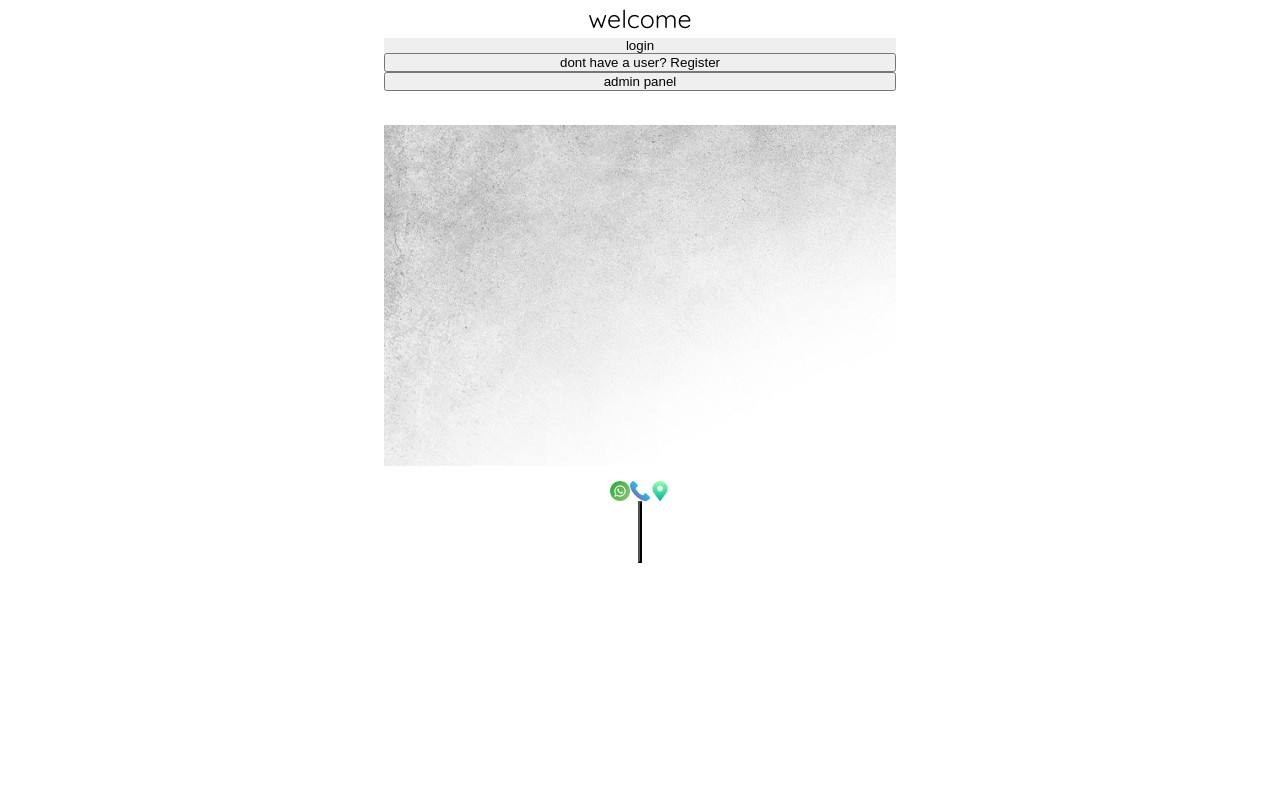
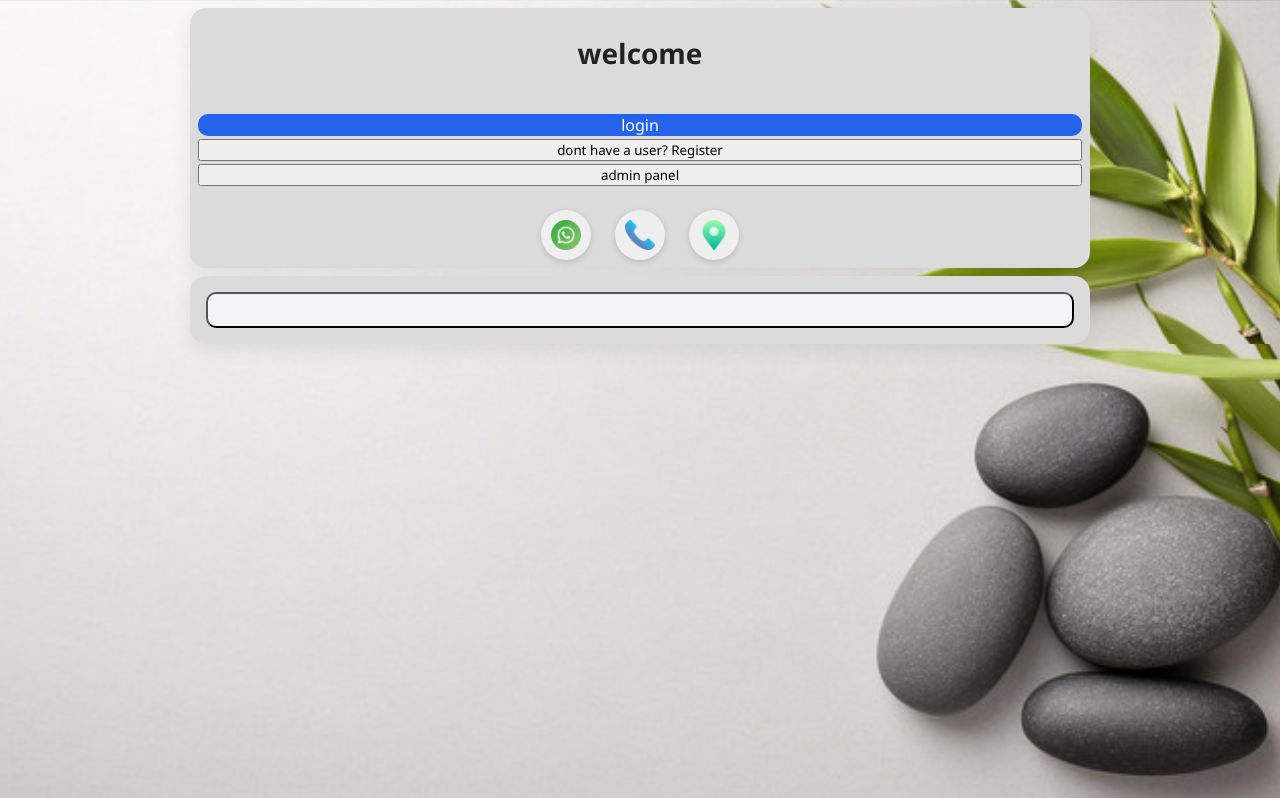
Before and after one commit to omrishe/SchedulEase, a React (Vite) app in the folder frontend/: page /store/1 in a window 1280 px wide. Shown: the top 798 px of the page. Built offline with nearby package versions, Linux system fonts and the light colour scheme; no server answers.

Commit message:
worked on site looks

```diff
--- a/frontend/src/App.css
+++ b/frontend/src/App.css
@@ -1,165 +1,217 @@
-.mainWindow {
-  padding: 0% 30% 0% 30%;
-  width: 100%;
-  height: 100%;
-  flex-direction: column;
-  display: flex;
-}
+/* defaults */
 * {
   padding: 0;
   margin: 0;
+  box-sizing: border-box;
   color: black;
+  font-family: "Segoe UI", Roboto, sans-serif;
 }
 
+body, html {
+  background: url("/assets/defaultMainWindowBackground.jpg") no-repeat center center fixed;
+  background-size: cover;
+  margin: 0;
+  padding: 0;
+}
+
+
+
+/* Main window container */
+.interactionContainer {
+  background: url("/assets/mainWindowPic.jpg") no-repeat center center fixed;
+  max-width: 900px;
+  margin: 0.5rem auto;
+  padding: 0.5rem;
+  background: rgb(219, 219, 219);
+  border-radius: 16px;
+  box-shadow: 0 6px 20px rgba(0, 0, 0, 0.08);
+  display: flex;
+  flex-direction: column;
+  gap: 1.5rem;
+  overflow: hidden;
+}
+
+.appointmentMainWindow{
+  max-width: 900px;
+  margin: 0.5rem auto;
+  padding: 0.5rem;
+  background: rgb(219, 219, 219);
+  border-radius: 16px;
+  box-shadow: 0 6px 20px rgba(0, 0, 0, 0.08);
+  display: flex;
+  flex-direction: column;
+  gap: 1.5rem;
+  overflow: hidden;
+}
+
+.dateContainerMainWindow{
+  padding:50px;
+}
+
+/* Welcome message */
 .welcomeParagraph {
   text-align: center;
-  font-size: 25px;
-}
-.loginBtn {
-  border: none;
+  font-size: 28px;
+  font-weight: bold;
+  color: #222;
+  padding:1rem;
+  margin: 0;
 }
 
+/* Login & Logout buttons */
+.loginBtn,
 .logoutBtn {
   border: none;
+  background: #2563eb;
+  color: white;
+  border-radius: 10px;
+  font-size: 16px;
+  cursor: pointer;
+  transition: all 0.2s;
+  padding:0;
 }
 
-.LoginPopUp {
-  opacity: 0;
-  pointer-events: none;
+.loginBtn:hover,
+.logoutBtn:hover {
+  background: #1d4ed8;
 }
 
-.LoginPopUp.show {
-  opacity: 1;
-  pointer-events: all;
+.navigationBtns {
+  display: flex;
+  flex-direction: column;
+  align-items: center;
+  justify-content: center;
+  width:100%;
+  gap: 0.2rem;
 }
-.GetAllAppointments {
-  border: none;
+
+.navigationBtns button {
+  flex: 1;
+  width:100%;
+  text-align: center;
 }
+
+/* Contact info section */
 .ContactInfoContainer {
   display: flex;
-  align-self: center;
   justify-content: center;
-  align-items: flex-end;
-  background-image: url("/assets/mainWindowPic.jpg");
-  height: 410px;
-  width: 100%;
-  background-repeat: no-repeat;
-  background-position: center;
-  background-size: contain;
+  gap: 1.5rem;
+  border-radius: 12px;
 }
-.whatsappBtn {
-  width: 20px;
-  height: 20px;
-  background-size: contain;
+
+/* Contact buttons (WhatsApp, Phone, Waze) */
+.whatsappBtn,
+.phoneBtn,
+.wazeBtn {
+  width: 50px;
+  height: 50px;
+  background-size: 60%;
   background-position: center;
   background-repeat: no-repeat;
-  background-color: transparent;
+  border-radius: 50%;
   border: none;
+  box-shadow: 0 2px 6px rgba(0, 0, 0, 0.15);
+  transition: transform 0.2s;
+}
+.whatsapp{
   background-image: url("/assets/whatsappIcon.png");
 }
-.wazeBtn {
-  background-color: black;
-  display: inline-block;
-  width: 20px;
-  height: 20px;
-  background-size: contain;
-  background-position: center;
-  background-repeat: no-repeat;
-  background-color: transparent;
-  border: none;
-  background-image: url("/assets/wazeIcon.png");
-}
-.phoneBtn {
-  background-color: black;
-  display: inline-block;
-  width: 20px;
-  height: 20px;
-  background-size: contain;
-  background-position: center;
-  background-repeat: no-repeat;
-  background-color: transparent;
-  border: none;
+
+.phone{
   background-image: url("/assets/phoneIcon.png");
 }
 
+.waze{
+  background-image: url("/assets/wazeIcon.png");
+}
+.whatsappBtn:hover,
+.phoneBtn:hover,
+.wazeBtn:hover {
+  transform: scale(1.1);
+}
+
+/* Scrollable menu for services */
 .scrollableMenu {
   display: flex;
-  height: 250px;
+  flex-direction: column;
+  gap: 0.3rem;
+  max-height: calc((80px * 4) + (0.3rem * 3));
   overflow-y: auto;
-  flex-direction: column;
-  align-items: center;
-  justify-self: center;
+  padding: 0.5rem;
 }
 
+/* Each service card */
 .serviceBtn {
   display: grid;
-  grid-template-columns: 1fr 1fr 1fr;
   grid-template-columns: 2fr 1fr;
-  flex-shrink: 0;
-  background-color: beige;
-  width: 100%;
-  height: 25%;
+  padding: 1rem;
+  border-radius: 10px;
+  background: #f3f4f6;
+  transition: background 0.2s;
+}
+
+.serviceBtn:hover {
+  background: #e5e7eb;
+}
+
+.serviceName {
+  font-weight: 600;
+  justify-self: flex-start;
+  font-size: 16px;
+}
+
+.servicePrice {
+  text-align: right;
+  justify-self:flex-end;
   font-size: large;
+  font-weight: 500;
+  color: #16a34a;
 }
-.serviceName{
-  justify-self: flex-start;
-  align-self: center;
+
+.serviceNote {
+  font-size: 14px;
+  justify-self:start;
+  color: #555;
 }
-.servicePrice{
-justify-self:flex-end;
-align-self: center;
+
+.dateContainerMainWindow{
+  padding:1rem;
 }
-.serviceNote{
-  justify-self:start;
-  align-self: center;
+
+/* Time selection */
+.chooseTimeContainer {
+  text-align: center;
+  margin-top: 1rem;
 }
-.itemBtnNameText {
-  margin-right: auto; /*aligns the item to the left */
-}
-.itemBtnPriceText {
-  margin-left: auto; /*aligns the item to the right */
-}
-/*numbers in date cells */
-.rbc-button-link {
-  pointer-events: none; /*makes it so the numbers in the date cell are clickable */
-}
-.chooseTimeContainer {
-  display: flex;
-  flex-direction: column;
-  align-items: center;
-}
+
 .timeOptions {
   display: grid;
-  width: 100%;
   grid-template-columns: repeat(4, 1fr);
-  grid-template-rows: repeat(5, 1fr);
-  align-items: center;
-  column-gap: 5px;
-  row-gap: 1px;
-}
-.TimeOptionBtn {
-  background-color: rgb(235, 102, 102);
+  gap: 0.5rem;
+  margin-top: 1rem;
+  max-height: 250px;
 }
 
-.TimeOptionBtn.clicked{
-  background-color: rgb(83, 73, 73);
+.TimeOptionBtn {
+  padding: 0.6rem;
+  border-radius: 8px;
+  background: #f87171;
+  color: white;
+  cursor: pointer;
+  border: none;
+  transition: background 0.2s;
 }
 
-.calanderDiv {
-  flex-direction: row;
-  display: flex;
+.TimeOptionBtn:hover {
+  background: #ef4444;
 }
-.mainChooseTimeDiv {
-  flex-direction: column;
-  display: flex;
+
+.TimeOptionBtn.clicked {
+  background: #374151;
+  color: white;
 }
-.AdminPanelMainDiv{
-  align-items: center;
-}
-.AdminPanelMainDiv .form .singleForm{
-  flex-direction: row;
-}
-.AdminPanelMainDiv .form{
-  display:grid
+.NoAvailableAppointmentLabel{
+  align-self: first baseline;
+  font-size: large;
 
 }
--- a/frontend/src/components/AppointmentSelection.jsx
+++ b/frontend/src/components/AppointmentSelection.jsx
@@ -15,10 +15,10 @@ export function AppointmentSelection({
     const [windowChooser, setWindow] = useState("items");
     console.log("in appointmentSelection appointmentInfo is:\n",appointmentInfo)
 
-    async function handleChooseTimeOnlick(timeArray) {
+    async function handleChooseTimeOnlick(time) {
         try{
         const tempDate = new Date(appointmentInfo.date);
-        const [hours, minutes] = timeArray[0].split(":");
+        const [hours, minutes] = time.split(":");
         tempDate.setHours(hours, minutes);
           const response = await createAppointment(updateAppointmentInfo({ date: tempDate })); //response contains the appointment info
           if (response) {
@@ -32,8 +32,7 @@ export function AppointmentSelection({
       }
 
     return (
-        <>
-          <div className="mainWindow">
+          <div>
             {windowChooser == "items" && (
               <>
                 <MenuItems
@@ -46,37 +45,20 @@ export function AppointmentSelection({
             )}
 
             {windowChooser == "date" && (
-              <>
+              <div>
                 <ChooseDateContainer
-                  updateDate={updateAppointmentInfo}
-                ></ChooseDateContainer>
-                <button
-                  onClick={() => {
-                    setWindow("setAppointment");
-                  }}
-                >
-                  Next
-                </button>
-              </>
-            )}
-
-            <div className="chooseTimeContainer">
-              {windowChooser == "setAppointment" && (
-                <>
-                  <ChooseTime //display set appointment area
+                    updateDate={updateAppointmentInfo}>
+                </ChooseDateContainer>
+                <ChooseTime //display set appointment area
                     date={appointmentInfo["date"]}
                     availableTimeSlots={availableTimeSlots}
                     maxTimeSelections={1}
                     handleChooseTimeOnlick={handleChooseTimeOnlick}
                   ></ChooseTime>
-                  <button className="backBtn" onClick={() => setWindow("date")}>
-                    Back
-                  </button>
-                </>
-              )}
+              </div>
+            )}
             </div>
-          </div>
-        </>
+
       );
 
 }
--- a/frontend/src/components/ChooseDateContainer.jsx
+++ b/frontend/src/components/ChooseDateContainer.jsx
@@ -18,7 +18,7 @@ export default function ChooseDateContainer({ updateDate,date }) {
     locales,
   });
   return (
-    <>
+    <div className="dateContainerMainWindow">
       <Calendar
       date={date}
         localizer={localizer}
@@ -32,6 +32,6 @@ export default function ChooseDateContainer({ updateDate,date }) {
         }
         selectable={true}
       />
-    </>
+    </div>
   );
 }
--- a/frontend/src/pages/MainPage.jsx
+++ b/frontend/src/pages/MainPage.jsx
@@ -79,7 +79,7 @@ function MainPage({
       setLogoutMsg("logged out sucessfully");
       resetUserData();
       setAppointment(
-        {date: "",service: "",storeId:null})
+        {date: new Date(),service: "",storeId:null})
     } else {
       console.log("an error occured");
       setLogoutMsg("an Error occured see log for more info");
@@ -91,54 +91,37 @@ function MainPage({
       {userAuthData.userName ? `welcome ${userAuthData.userName}` : "welcome"}
     </p>
   );
-  const loginElement=<>
-      <button className="loginBtn" onClick={() => navigatePage(`/store/${slug}/login`)}>
+  const userIsNotLoggedInElement=
+  <><button className="loginBtn" onClick={() => navigatePage(`/store/${slug}/login`)}>
         login
       </button>
       <button onClick={() => navigatePage(`/store/${slug}/register`)}>
         dont have a user? Register
-      </button>
-    </>
-    const logoutElement=<button className="logoutBtn" onClick={() => handleLogout()}>
+      </button></>
+
+    const userIsLoggedInElement=<button className="logoutBtn" onClick={() => handleLogout()}>
       logout
     </button>
 
-  const authControls = userAuthData["userName"] ? (
-    <button className="logoutBtn" onClick={() => handleLogout()}>
-      logout
-    </button>
-  ) : (
-    <>
-      <button className="loginBtn" onClick={() => navigatePage(`/store/${slug}/login`)}>
-        login
-      </button>
-      <button onClick={() => navigatePage(`/store/${slug}/register`)}>
-        dont have a user? Register
-      </button>
-    </>
-  );
-
   return (
     <>
-      <div className="mainWindow">
+      <div className="interactionContainer">
+        {/**displays welcome msg if not logged in and welcome userName if logged in */}
         {welcomeMsg}
-        {/**displays welcome msg if not logged in and welcome userName if logged in */}
-        {/**userAuthData["userName"] ? logoutElement : loginElement*/}
-        {authControls}
+        <div className="navigationBtns">
         {/**displays login/register or logout depending if logged in */}
+        {userAuthData["userName"] ? userIsLoggedInElement : userIsNotLoggedInElement}
+        {/**logout msg to display after logging out */}
         {logoutMsg && <p>{logoutMsg}</p>}
-        {/**logout msg to display after logging out */}
-        {
-          <button onClick={() => navigatePage("AdminPanel")}>
-            admin panel
-          </button>
-        }
+        <button onClick={() => navigatePage("AdminPanel")}>admin panel</button>
+        </div>
         <div className="ContactInfoContainer">
-          <button className="whatsappBtn" onClick={openWhatsapp}></button>
-          <button className="phoneBtn" onClick={openPhone}></button>
-          <button className="wazeBtn" onClick={openWaze}></button>
+          <button className="whatsappBtn whatsapp" onClick={openWhatsapp}></button>
+          <button className="phoneBtn phone" onClick={openPhone}></button>
+          <button className="wazeBtn waze" onClick={openWaze}></button>
         </div>
         </div>
+        <div className="appointmentMainWindow">
       <AppointmentSelection
       appointmentInfo={appointmentInfo}
       updateAppointmentInfo={updateAppointmentInfo}
@@ -146,6 +129,7 @@ function MainPage({
       services={services}
       availableTimeSlots={availableTimeSlots}
       ></AppointmentSelection>
+      </div>
     </>
   );
 }
```
Also changed, not shown: frontend/src/components/ChooseTime.jsx (+20 -50 lines), frontend/public/assets/defaultMainWindowBackground.jpg (added).
